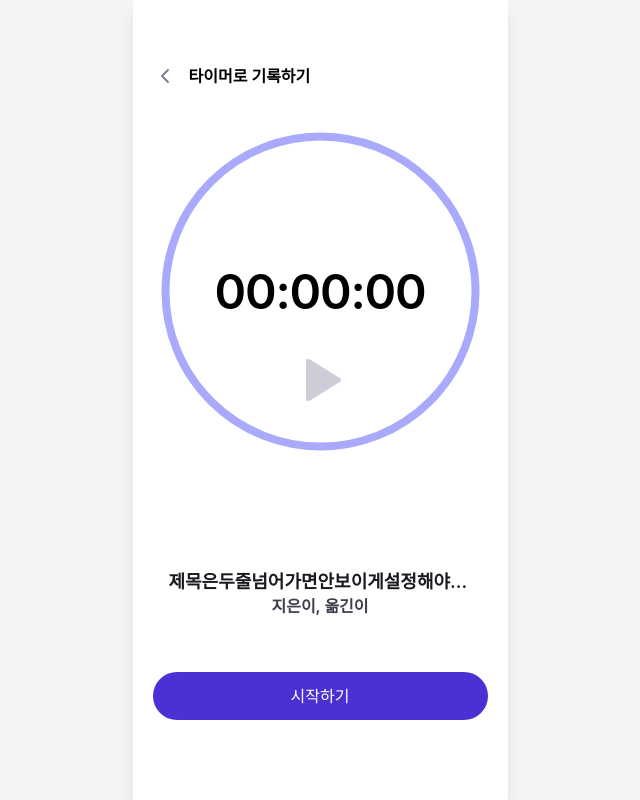
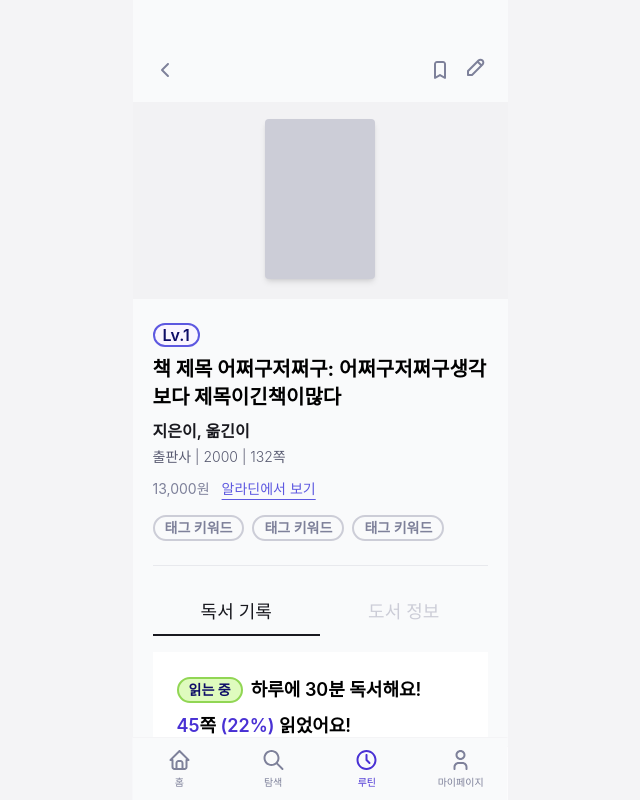
Before and after one commit to Leets-Official/StepBookStep-FE, a React (Vite) app: page / in a window 1280 px wide. Shown: the whole page, without its empty margins (320-960 px from the left). Built offline with nearby package versions, Linux system fonts and the light colour scheme; a web font is replaced by a local one.

Commit message:
styles : appframe 스타일 수정

```diff
--- a/src/App.tsx
+++ b/src/App.tsx
@@ -1,4 +1,4 @@
-import Timer from "@/pages/Routine/Timer";
+import Timer from "@/pages/Routine/BookDetail";
 
 function App() {
   return <Timer />;
--- a/src/components/AppBar/AppBar.styles.ts
+++ b/src/components/AppBar/AppBar.styles.ts
@@ -1,5 +1,5 @@
 export const appBarStyles = {
-  container: "w-[375px] h-11 py-2.5 bg-white flex justify-center items-center box-content",
+  container: "w-[375px] h-11 py-2.5 bg-gray-50 flex justify-center items-center box-content",
 
   searchContainer: "w-[375px] h-16 bg-white flex items-center px-[10px] box-border gap-[10px]",
 
--- a/src/pages/Routine/BookDetail.styles.ts
+++ b/src/pages/Routine/BookDetail.styles.ts
@@ -1,11 +1,10 @@
-export const pageWrapper = "min-h-screen bg-gray-100 flex justify-center items-center overflow-hidden";
-export const appFrame = "w-[375px] h-[730px] bg-white flex flex-col relative overflow-hidden";
+export const pageWrapper = "w-full h-screen flex justify-center items-center bg-gray-100 overflow-hidden";
+export const appFrame = "w-full max-w-[375px] h-[812px] bg-gray-50 flex flex-col relative flex-shrink-0";
 
-export const statusBar = "h-[11px] w-full bg-white flex-shrink-0";
-export const headerGroup = "flex flex-col bg-white w-full z-50 flex-shrink-0";
+export const headerGroup = "w-full h-[105px] bg-gray-50 z-50 flex-shrink-0"; // 높이 고정
+export const statusBar = "h-[44px] w-full bg-gray-50";
 
-export const content = "flex-1 overflow-y-auto pb-24 scrollbar-hide";
-
+export const content = "w-full overflow-y-auto scrollbar-hide pb-[80px]";
 // 책 이미지 섹션
 export const coverBgSection = "w-full h-[200px] bg-[#F2F2F4] flex justify-center items-center flex-shrink-0";
 export const coverPlaceholder = "w-[110px] h-[160px] bg-gray-300 rounded-sm shadow-md hover:bg-[#4931D426] transition-colors cursor-pointer";
@@ -13,7 +12,7 @@ export const coverPlaceholder = "w-[110px] h-[160px] bg-gray-300 rounded-sm shad
 // 정보 텍스트 섹션
 export const infoSection = "px-5 py-6 flex flex-col";
 
-export const title = "w-[335px] text-[20px] font-bold leading-[1.4] text-black mb-2";
+export const title = "w-full text-[20px] font-bold leading-[1.4] text-black mb-2";
 export const authorText = "text-md font-semibold text-gray-900 mb-1";
 export const metaText = "text-sm font-light text-gray-600 mb-3";
 
@@ -25,3 +24,4 @@ export const tagList = "flex gap-2 mb-6";
 export const divider = "border-none h-[1px] bg-gray-200 mb-6";
 
 export const tabContainer = "flex w-full mb-2";
+export const bottomBarContainer = "absolute bottom-0 left-0 w-full h-[60px] bg-white border-t border-gray-100 z-50";
--- a/src/pages/Routine/BookDetail.tsx
+++ b/src/pages/Routine/BookDetail.tsx
@@ -104,7 +104,9 @@ export default function BookDetailPage() {
           </section>
         </main>
 
-        <BottomBar defaultTab="routine" onTabSelect={() => {}} />
+        <div className={S.bottomBarContainer}>
+          <BottomBar defaultTab="routine" onTabSelect={() => {}} />
+        </div>
       </div>
     </div>
   );
```
